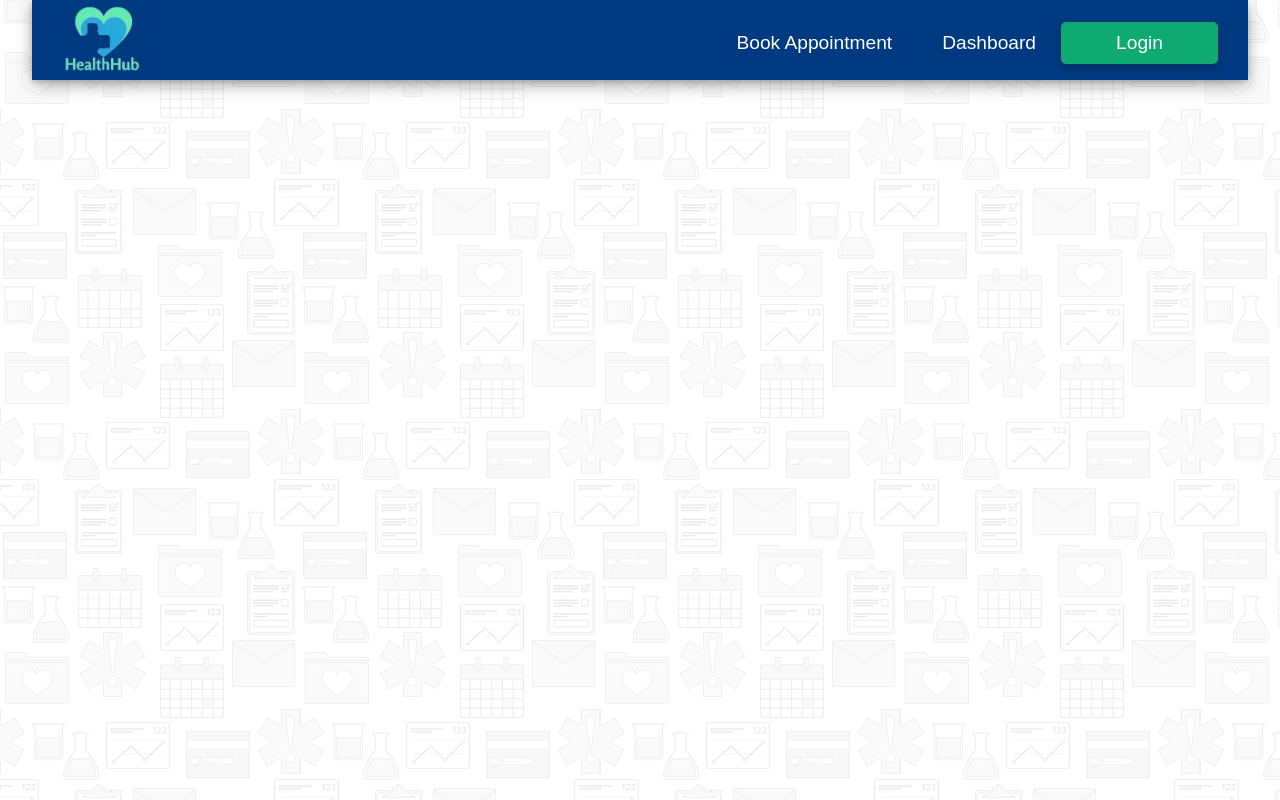
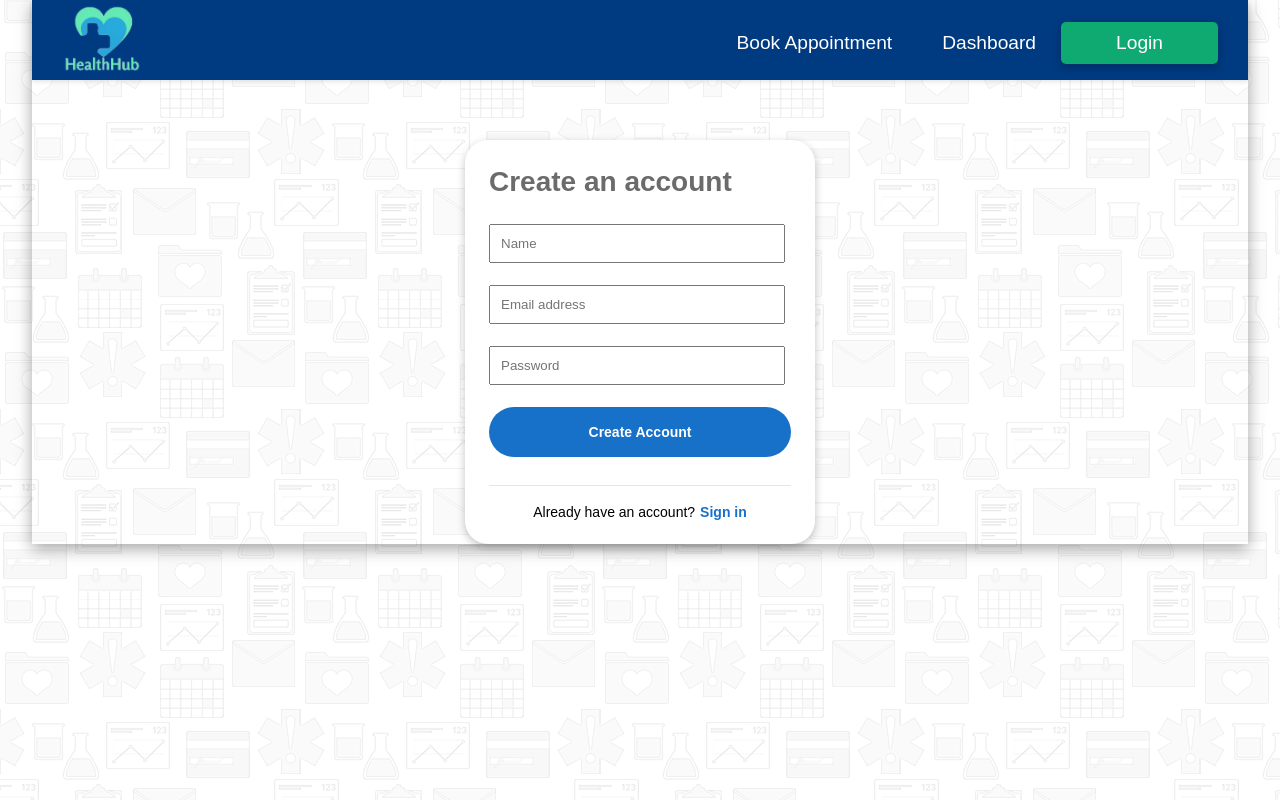
Before and after one commit to CodingRun15/HealthHub, a React (Vite) app in the folder Frontend/HealthHubApp/: page /signup in a window 1280 px wide. Built offline with nearby package versions, Linux system fonts and the light colour scheme.

Commit message:
added signup route

```diff
--- a/Frontend/HealthHubApp/src/routes/AllRoutes.jsx
+++ b/Frontend/HealthHubApp/src/routes/AllRoutes.jsx
@@ -1,6 +1,7 @@
 import { Route, Routes } from "react-router-dom";
 import { BookAppointment } from "../pages/BookAppointment";
 import { Login } from "../pages/Login";
+import { Signup } from "../pages/Signup"
 import { HomePage } from "../pages/HomePage";
 import { Dashboard } from "../pages/Dashboard";
 
@@ -11,6 +12,7 @@
             <Route path="/appointments" element={<BookAppointment />} />
             <Route path="/dashboard" element={<Dashboard />} />
             <Route path="/login" element={<Login />} />
+            <Route path="/signup" element={<Signup />} />
         </Routes>
     );
 };
```
